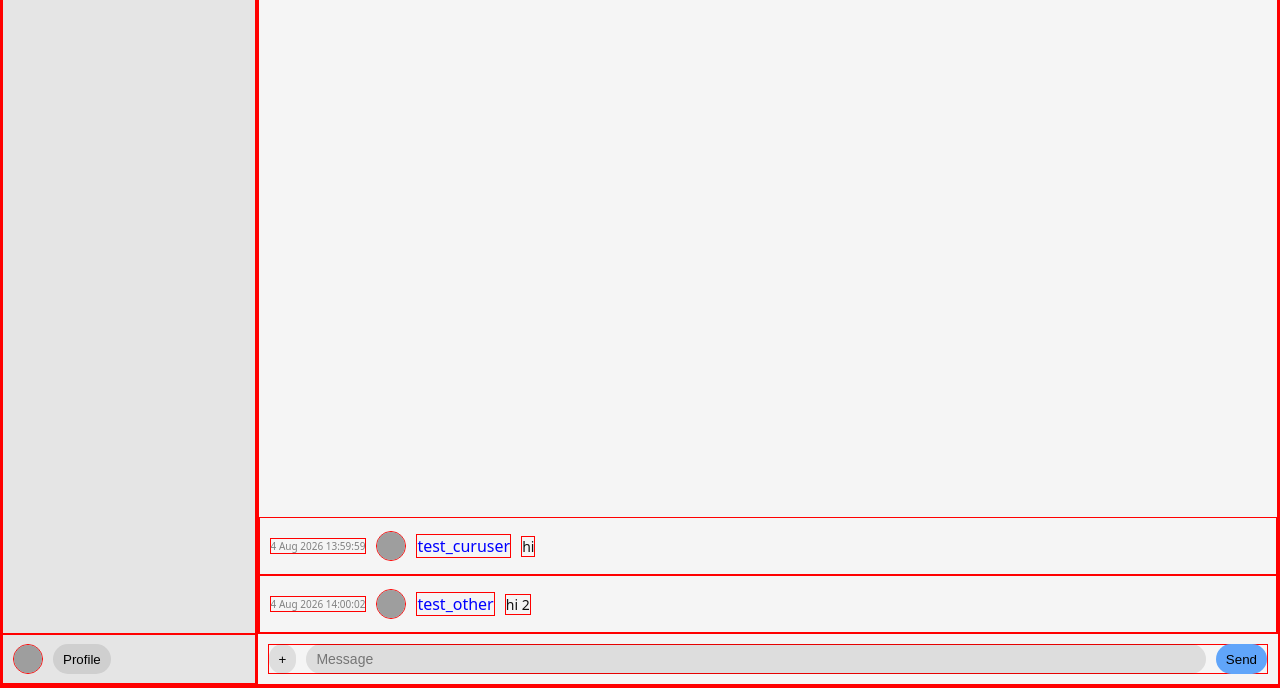
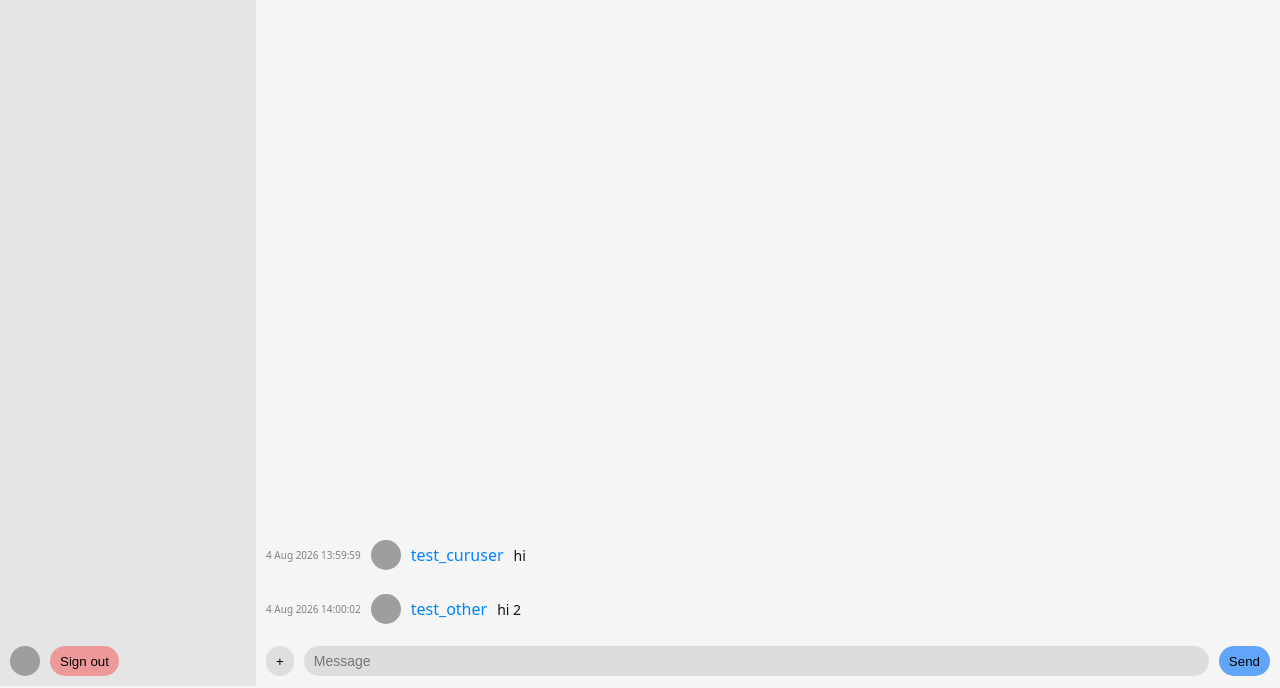
Before and after one commit to fin444/harmony, a website: page app/public/app.html in a window 1280 px wide. Shown: the part 114-802 px from the top of the page. Drawn offline with Linux system fonts and the light colour scheme; grey boxes are pictures that could not be loaded.

Commit message:
frontend/app: small layout change

```diff
--- a/app/public/app.html
+++ b/app/public/app.html
@@ -6,7 +6,7 @@
     <title>Disclone</title>
     <style>
       * {
-        border: 1px solid red;
+        /* border: 1px solid red; */
 
       }
       input {
@@ -32,7 +32,8 @@
         </div>
       <footer id="sidebar-footer" class="sidebar-footer">
         <img id="profile-image" class="sidebar-footer-pfp chat-profile-pic"/>
-        <button>Profile</button>
+        <!-- <button id="profile-button">Profile</button> -->
+        <button id="sign-out-button" class="red-button">Sign out</button>
       </footer>
       </div>
 
--- a/app/public/app.js
+++ b/app/public/app.js
@@ -1,6 +1,6 @@
 // Socket stuff
 
-const socket = new WebSocket("ws://" + window.location.hostname + ":" + window.location.port)
+
 const receiveHandlers = {
     invalidToken:       function () {},
     groupList:          function (groups) {},
@@ -23,6 +23,12 @@ const sendHandlers = {
     deleteThing:    function (thingType, id) {},
     inviteUser:     function (groupId, userId) {},
 };
+
+const socket = new WebSocket("ws://" + window.location.hostname + ":" + window.location.port)
+
+socket.addEventListener('open', (event) => {
+  console.log('WebSocket connected');
+});
 
 socket.addEventListener("message", (event) => {
 	console.log("message from server:", event.data)
@@ -67,7 +73,7 @@ let otherUsername = "test_other"
 
 // Functions
 
-function setMessageView(chatName, groupImg, messages) {
+function setChatView(chatName, messages) {
     // document.getElementById("header-chat-name").textContent = chatName;
     // // TODO Set header image
     // messageInputField.placeholder = "Message " + chatName;
--- a/app/public/style.css
+++ b/app/public/style.css
@@ -43,6 +43,10 @@ button:hover {
 
 *, *::before, *::after {
     box-sizing: border-box;
+}
+
+.red-button {
+    background-color: #FF000055;
 }
 
 body {
@@ -166,7 +170,7 @@ h1, h2, h3 {
 }
 
 .chat-username {
-    color: blue;
+    color: rgb(0, 132, 255);
 }
 .chat-username:hover {
     cursor: pointer;
```
